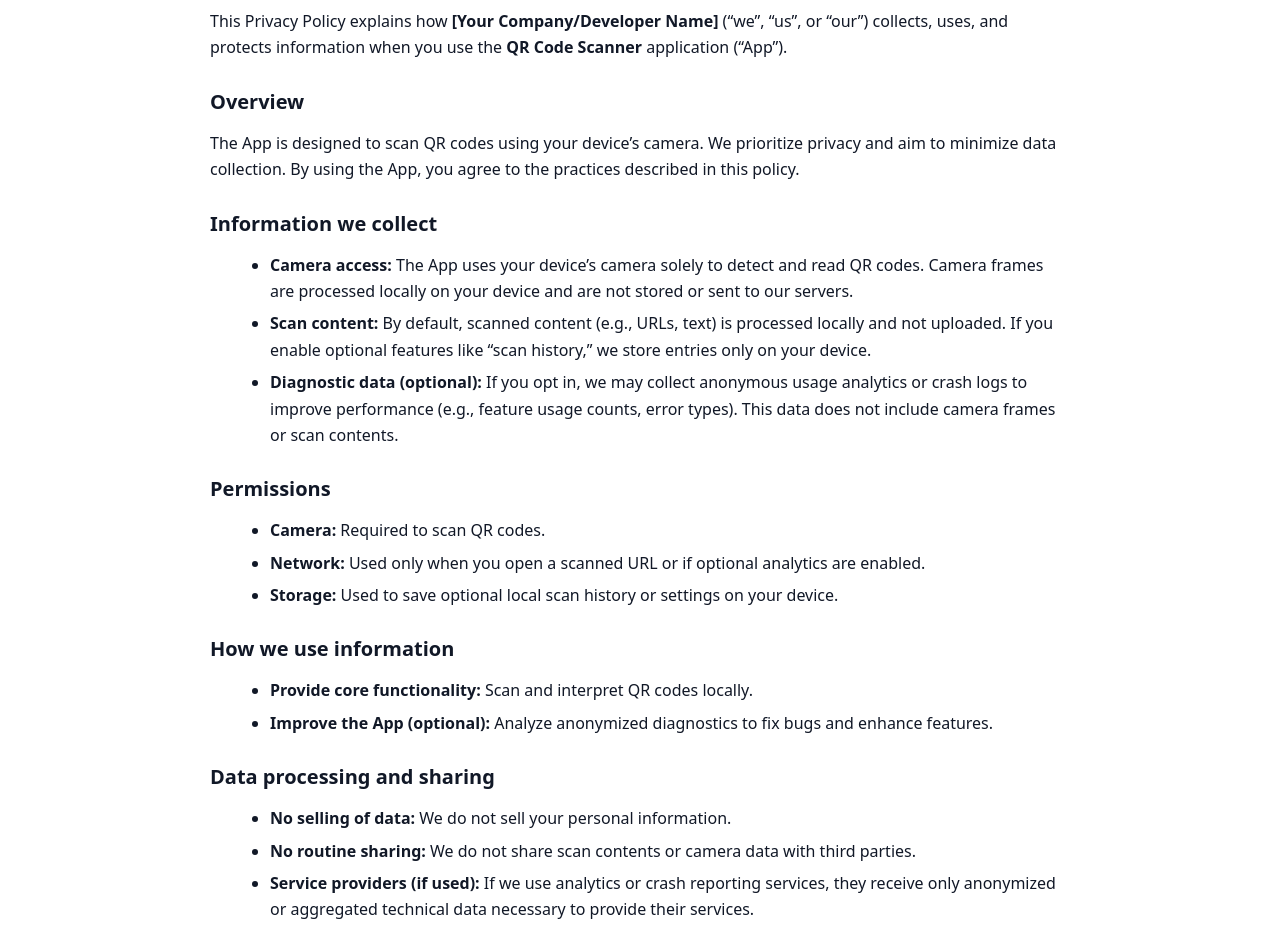
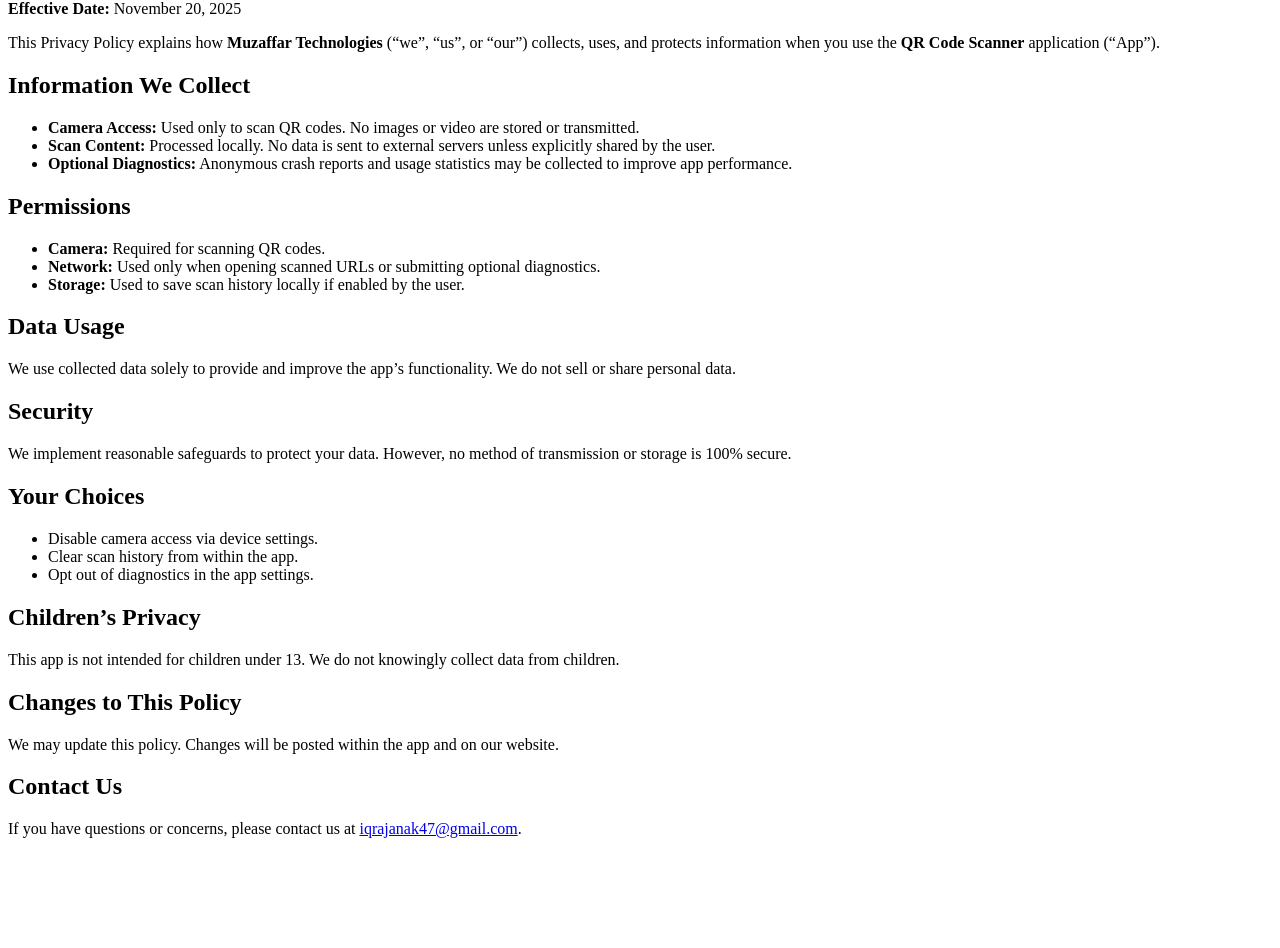
Before and after one commit to isabella00p079-sys/privacy-policy, a plain HTML site: page index.html in a window 1280 px wide. Shown: the part 80-1028 px from the top of the page. After the commit the page ends 934 px from the top, so only its background shows below. Drawn offline with Linux system fonts and the light colour scheme.

Commit message:
Update index.html

```diff
--- a/index.html
+++ b/index.html
@@ -4,119 +4,48 @@
   <meta charset="utf-8" />
   <meta name="viewport" content="width=device-width, initial-scale=1" />
   <title>Privacy Policy — QR Code Scanner</title>
-  <style>
-    :root {
-      color-scheme: light dark;
-      --bg: #0f172a;
-      --card: #111827;
-      --text: #f9fafb;
-      --muted: #d1d5db;
-      --accent: #3b82f6;
-    }
-    body {
-      margin: 0;
-      font-family: ui-sans-serif, system-ui, -apple-system, Segoe UI, Roboto, Helvetica, Arial, "Apple Color Emoji", "Segoe UI Emoji";
-      line-height: 1.65;
-      background: #ffffff;
-      color: #111827;
-    }
-    @media (prefers-color-scheme: dark) {
-      body { background: var(--bg); color: var(--text); }
-      a { color: var(--accent); }
-      .muted { color: var(--muted); }
-      .card { background: var(--card); }
-    }
-    .container {
-      max-width: 860px;
-      padding: 32px 20px 64px;
-      margin: 0 auto;
-    }
-    h1, h2 {
-      line-height: 1.25;
-      margin: 0 0 16px;
-    }
-    h1 { font-size: 2rem; }
-    h2 { font-size: 1.25rem; margin-top: 28px; }
-    p { margin: 12px 0; }
-    ul { margin: 10px 0 10px 20px; }
-    li { margin: 6px 0; }
-    .card {
-      border-radius: 14px;
-      padding: 18px;
-      background: #f9fafb;
-      border: 1px solid #e5e7eb;
-    }
-    .muted { color: #6b7280; font-size: 0.95rem; }
-    .footer { margin-top: 32px; font-size: 0.9rem; }
-  </style>
 </head>
 <body>
-  <main class="container">
+  <main>
     <h1>Privacy Policy</h1>
-    <!-- <p class="muted">Effective date: <span>YYYY-MM-DD</span></p> -->
-    <p>This Privacy Policy explains how <strong>[Your Company/Developer Name]</strong> (“we”, “us”, or “our”) collects, uses, and protects information when you use the <strong>QR Code Scanner</strong> application (“App”).</p>
+    <p><strong>Effective Date:</strong> November 20, 2025</p>
+    <p>This Privacy Policy explains how <strong>Muzaffar Technologies</strong> (“we”, “us”, or “our”) collects, uses, and protects information when you use the <strong>QR Code Scanner</strong> application (“App”).</p>
 
-    <h2>Overview</h2>
-    <p>The App is designed to scan QR codes using your device’s camera. We prioritize privacy and aim to minimize data collection. By using the App, you agree to the practices described in this policy.</p>
-
-    <h2>Information we collect</h2>
+    <h2>Information We Collect</h2>
     <ul>
-      <li><strong>Camera access:</strong> The App uses your device’s camera solely to detect and read QR codes. Camera frames are processed locally on your device and are not stored or sent to our servers.</li>
-      <li><strong>Scan content:</strong> By default, scanned content (e.g., URLs, text) is processed locally and not uploaded. If you enable optional features like “scan history,” we store entries only on your device.</li>
-      <li><strong>Diagnostic data (optional):</strong> If you opt in, we may collect anonymous usage analytics or crash logs to improve performance (e.g., feature usage counts, error types). This data does not include camera frames or scan contents.</li>
+      <li><strong>Camera Access:</strong> Used only to scan QR codes. No images or video are stored or transmitted.</li>
+      <li><strong>Scan Content:</strong> Processed locally. No data is sent to external servers unless explicitly shared by the user.</li>
+      <li><strong>Optional Diagnostics:</strong> Anonymous crash reports and usage statistics may be collected to improve app performance.</li>
     </ul>
 
     <h2>Permissions</h2>
     <ul>
-      <li><strong>Camera:</strong> Required to scan QR codes.</li>
-      <li><strong>Network:</strong> Used only when you open a scanned URL or if optional analytics are enabled.</li>
-      <li><strong>Storage:</strong> Used to save optional local scan history or settings on your device.</li>
+      <li><strong>Camera:</strong> Required for scanning QR codes.</li>
+      <li><strong>Network:</strong> Used only when opening scanned URLs or submitting optional diagnostics.</li>
+      <li><strong>Storage:</strong> Used to save scan history locally if enabled by the user.</li>
     </ul>
 
-    <h2>How we use information</h2>
+    <h2>Data Usage</h2>
+    <p>We use collected data solely to provide and improve the app’s functionality. We do not sell or share personal data.</p>
+
+    <h2>Security</h2>
+    <p>We implement reasonable safeguards to protect your data. However, no method of transmission or storage is 100% secure.</p>
+
+    <h2>Your Choices</h2>
     <ul>
-      <li><strong>Provide core functionality:</strong> Scan and interpret QR codes locally.</li>
-      <li><strong>Improve the App (optional):</strong> Analyze anonymized diagnostics to fix bugs and enhance features.</li>
+      <li>Disable camera access via device settings.</li>
+      <li>Clear scan history from within the app.</li>
+      <li>Opt out of diagnostics in the app settings.</li>
     </ul>
 
-    <h2>Data processing and sharing</h2>
-    <ul>
-      <li><strong>No selling of data:</strong> We do not sell your personal information.</li>
-      <li><strong>No routine sharing:</strong> We do not share scan contents or camera data with third parties.</li>
-      <li><strong>Service providers (if used):</strong> If we use analytics or crash reporting services, they receive only anonymized or aggregated technical data necessary to provide their services.</li>
-    </ul>
+    <h2>Children’s Privacy</h2>
+    <p>This app is not intended for children under 13. We do not knowingly collect data from children.</p>
 
-    <h2>Data retention</h2>
-    <ul>
-      <li><strong>Local data:</strong> Optional scan history remains on your device until you delete it or uninstall the App.</li>
-      <li><strong>Diagnostics:</strong> If collected, anonymized logs are retained only as long as needed for troubleshooting and improvement.</li>
-    </ul>
+    <h2>Changes to This Policy</h2>
+    <p>We may update this policy. Changes will be posted within the app and on our website.</p>
 
-    <h2>Security</h2>
-    <p>We use reasonable technical and organizational measures to protect information processed by the App. No method of transmission or storage is completely secure, but we strive to safeguard your data and minimize collection.</p>
-
-    <h2>Your choices and controls</h2>
-    <ul>
-      <li><strong>Permission control:</strong> You can disable camera access via system settings; core scanning will not function without it.</li>
-      <li><strong>Scan history:</strong> You can enable, disable, or clear local history at any time from the App settings.</li>
-      <li><strong>Diagnostics opt-in:</strong> You may opt in or out of anonymous analytics within the App (if provided).</li>
-    </ul>
-
-    <h2>International data considerations</h2>
-    <p>Our App is intended for global use. If optional diagnostics are processed by third-party services, data may be transferred and processed in other countries subject to their applicable laws. We implement measures to help protect such data and limit its scope.</p>
-
-    <h2>Children’s privacy</h2>
-    <p>The App is not directed to children under 13 (or the age required by local law). We do not knowingly collect personal information from children.</p>
-
-    <h2>Changes to this policy</h2>
-    <p>We may update this Privacy Policy to reflect improvements or legal requirements. We will indicate the effective date above and, when appropriate, notify you within the App.</p>
-
-    <h2>Contact us</h2>
-    <p>If you have questions or requests related to privacy, please contact us at <a href="mailto:[your-email@example.com]">[your-email@example.com]</a> or at <strong>[Your Business Address]</strong>.</p>
-
-    <div class="card footer">
-      <p class="muted">Note: This policy is for general informational purposes and may need adaptation to your specific implementation and legal requirements (e.g., GDPR/CCPA). Consider consulting legal counsel for compliance in your jurisdiction.</p>
-    </div>
+    <h2>Contact Us</h2>
+    <p>If you have questions or concerns, please contact us at <a href="mailto:iqrajanak47@gmail.com">iqrajanak47@gmail.com</a>.</p>
   </main>
 </body>
 </html>
```
